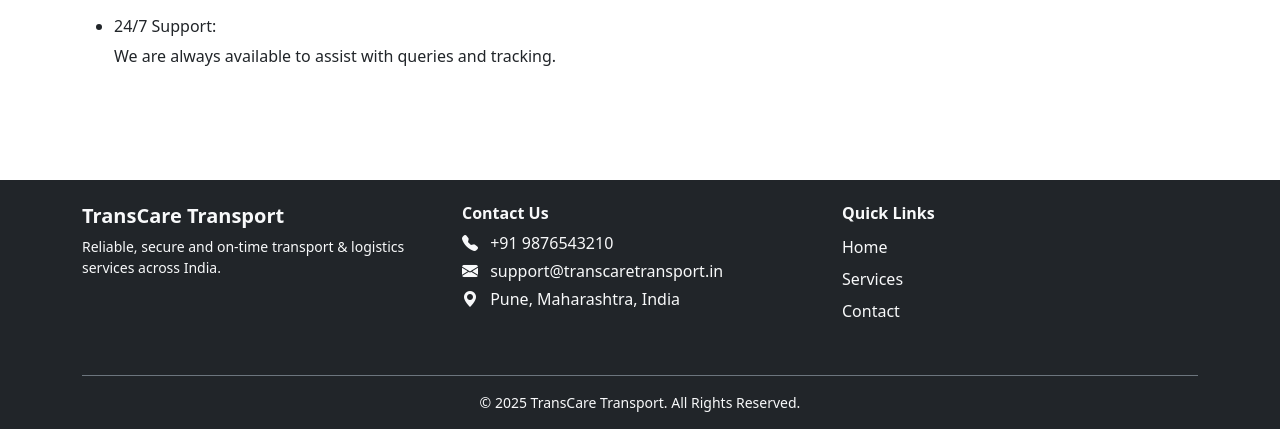
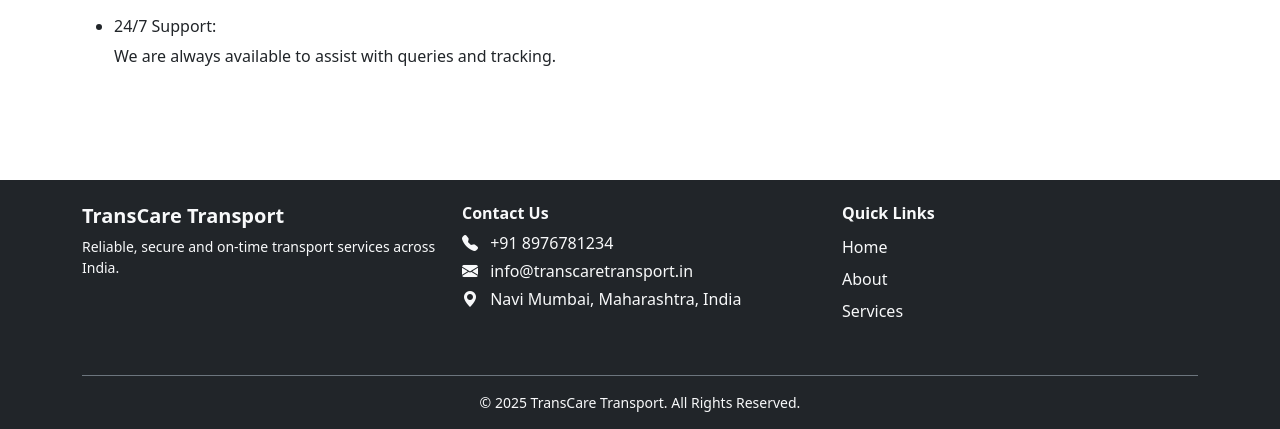
Before and after one commit to nj626709-design/TransCare, a Flask app: page /about in a window 1280 px wide. Shown: the part 845-1274 px from the top of the page. Run offline with Flask 3, Linux system fonts and the light colour scheme.

Commit message:
Added stylish footer with contact details

```diff
--- a/templates/base.html
+++ b/templates/base.html
@@ -86,16 +86,16 @@
       <div class="col-md-4 mb-3">
         <h5 class="fw-bold">TransCare Transport</h5>
         <p class="small text-light">
-          Reliable, secure and on-time transport & logistics services across India.
+          Reliable, secure and on-time transport services across India.
         </p>
       </div>
 
       <!-- Contact Details -->
       <div class="col-md-4 mb-3">
         <h6 class="fw-bold">Contact Us</h6>
-        <p class="mb-1"><i class="bi bi-telephone-fill me-2"></i> +91 9876543210</p>
-        <p class="mb-1"><i class="bi bi-envelope-fill me-2"></i> support@transcaretransport.in</p>
-        <p class="mb-1"><i class="bi bi-geo-alt-fill me-2"></i> Pune, Maharashtra, India</p>
+        <p class="mb-1"><i class="bi bi-telephone-fill me-2"></i> +91 8976781234</p>
+        <p class="mb-1"><i class="bi bi-envelope-fill me-2"></i> info@transcaretransport.in</p>
+        <p class="mb-1"><i class="bi bi-geo-alt-fill me-2"></i> Navi Mumbai, Maharashtra, India</p>
       </div>
 
       <!-- Quick Links -->
@@ -103,8 +103,8 @@
         <h6 class="fw-bold">Quick Links</h6>
         <ul class="list-unstyled">
           <li><a href="/" class="text-light text-decoration-none d-block py-1">Home</a></li>
+          <li><a href="/about" class="text-light text-decoration-none d-block py-1">About</a></li>
           <li><a href="/services" class="text-light text-decoration-none d-block py-1">Services</a></li>
-          <li><a href="/contact" class="text-light text-decoration-none d-block py-1">Contact</a></li>
         </ul>
       </div>
     </div>
```
